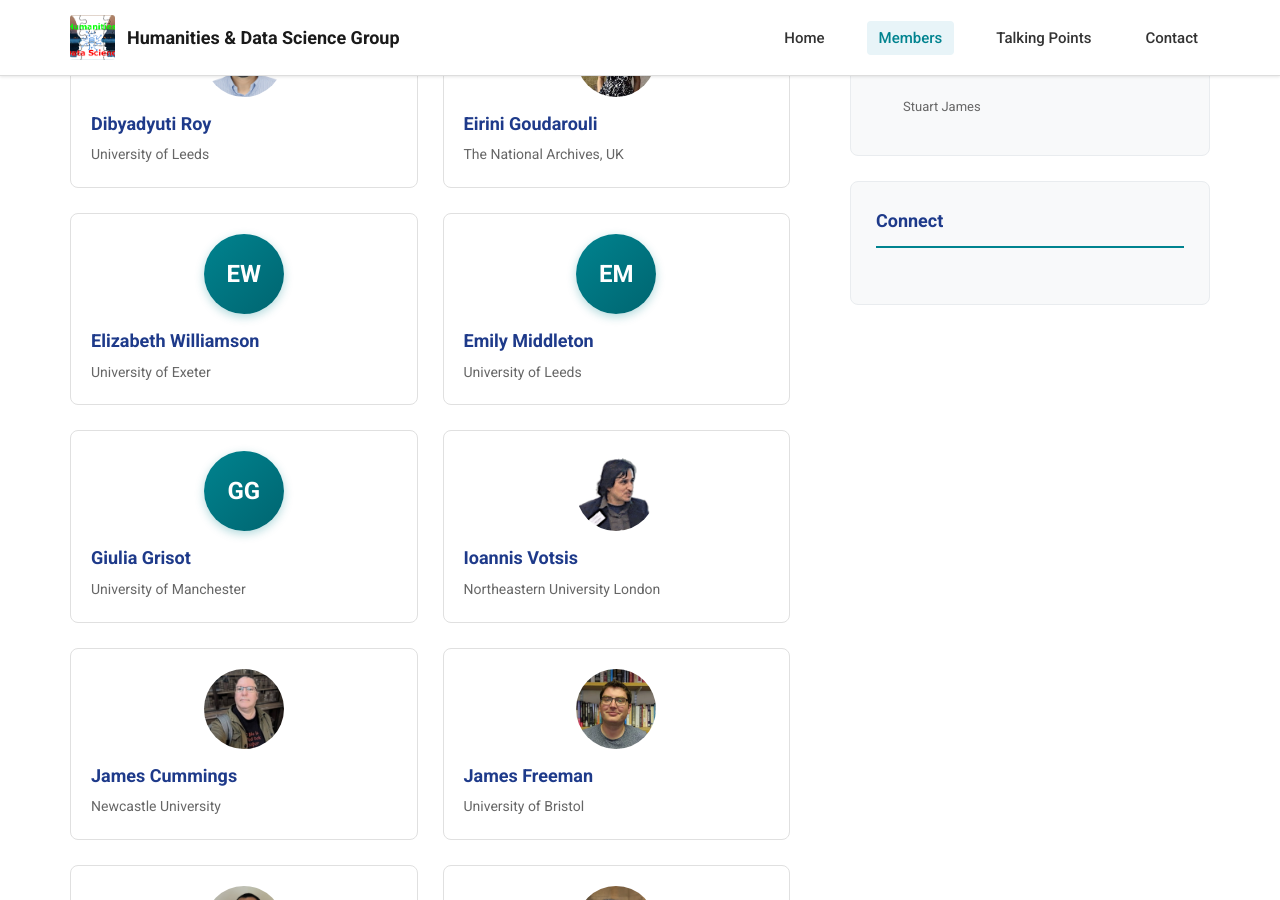
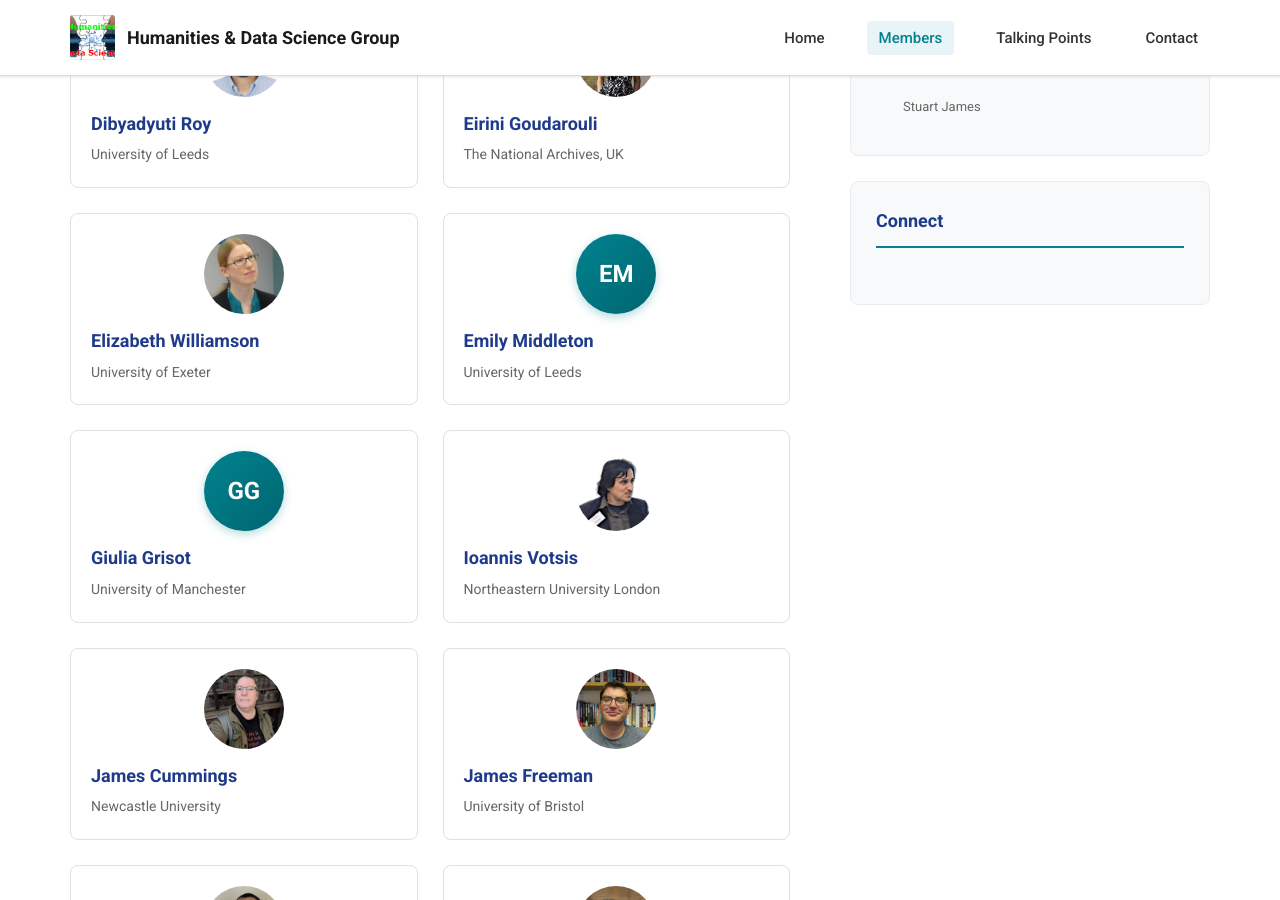
Before and after one commit to had-uk/had-uk.github.io, a Jekyll site: the page built from members.md, in a window 1280 px wide and 900 px high, scrolled down 1171 px. Built offline with Jekyll 4.4.1, drawn with Linux system fonts in a browser that asks for light colours.

Commit message:
updated Lizzie's picture

```diff
--- a/_data/members.yml
+++ b/_data/members.yml
@@ -43,6 +43,7 @@
 - name: Elizabeth Williamson
   institution: University of Exeter
   url: https://experts.exeter.ac.uk/26759-elizabeth-williamson
+  image: "/assets/img/members/elizabeth-williamson.jpg"
 - name: Megan Gooch
   institution: University of Oxford
   url: https://www.humanities.ox.ac.uk/people/megan-gooch
```
Also changed, not shown: assets/img/members/elizabeth-williamson.jpg (added).
